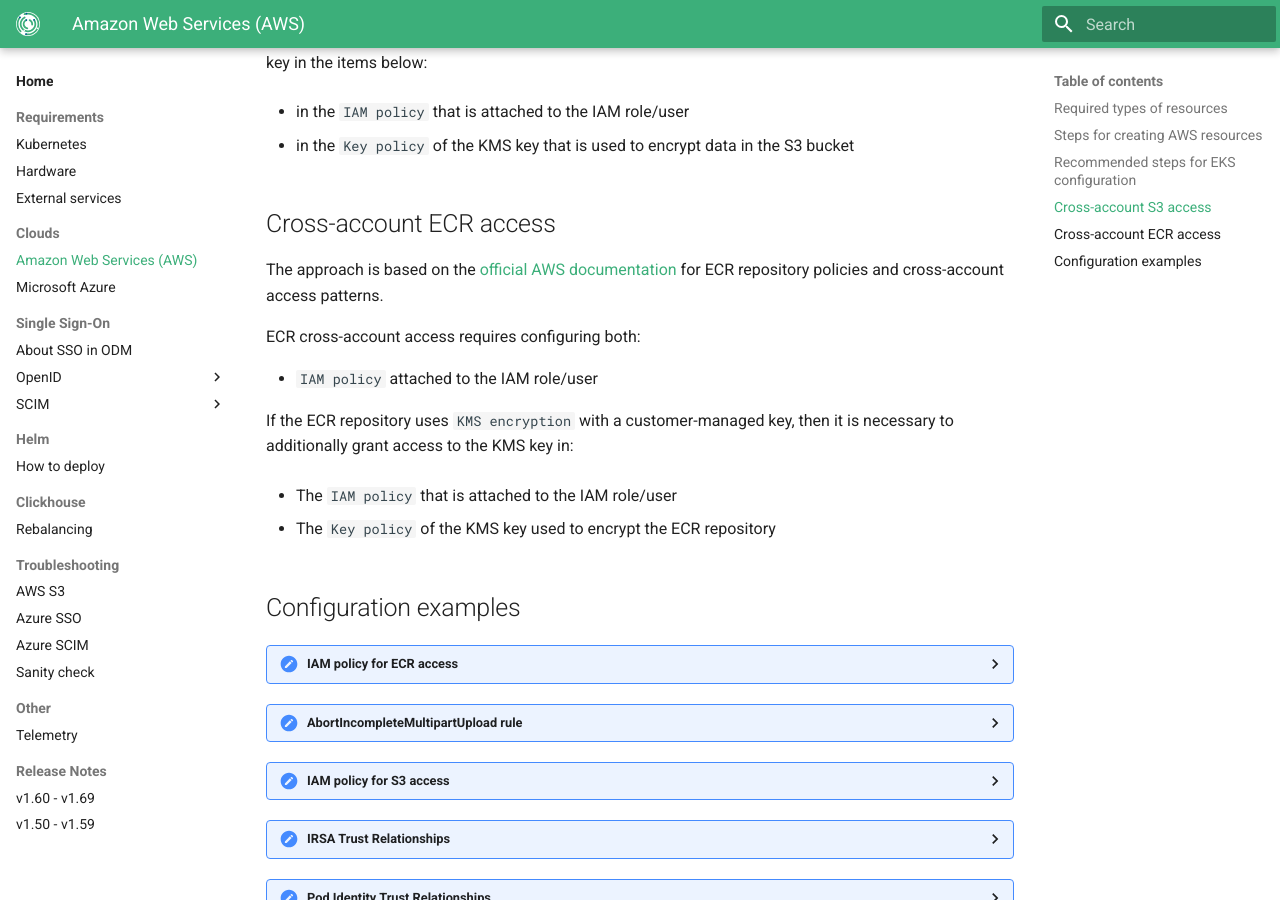
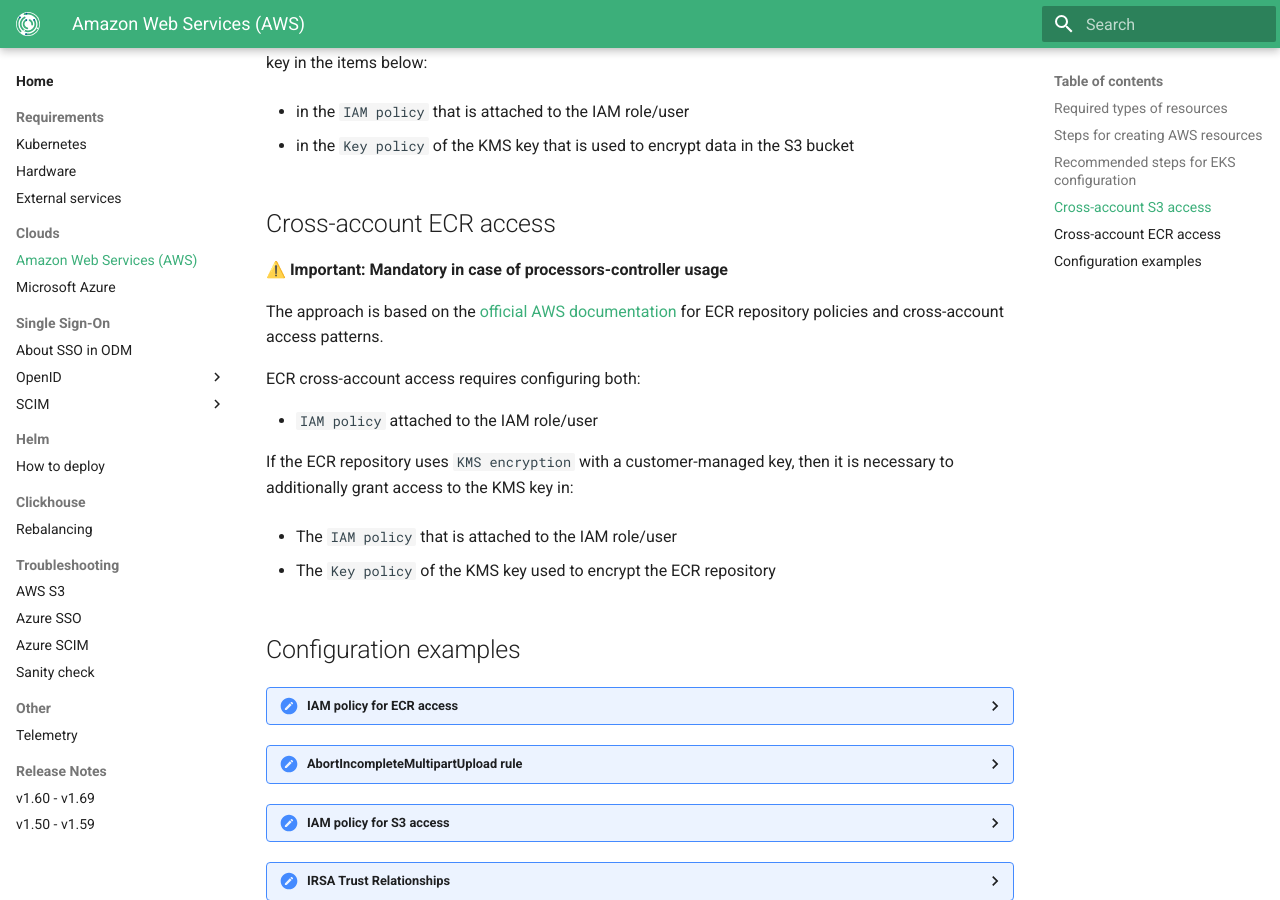
Before and after one commit to genestack/admin-docs, an MkDocs documentation site: the page built from docs/home/clouds/aws.md, in a window 1280 px wide and 900 px high, scrolled down 3244 px. Built offline with MkDocs 1.6.1 and Material for MkDocs 9.7.7, drawn with Linux system fonts in a browser that asks for light colours; the version menu is left out.

Commit message:
[ODM-12563] Add note for ecr access

```diff
--- a/docs/home/clouds/aws.md
+++ b/docs/home/clouds/aws.md
@@ -134,6 +134,8 @@
 - in the `Key policy` of the KMS key that is used to encrypt data in the S3 bucket
 
 ## Cross-account ECR access
+
+⚠️ **Important: Mandatory in case of processors-controller usage**
 
 The approach is based on the [official AWS documentation](https://repost.aws/knowledge-center/secondary-account-access-ecr) for ECR repository policies and cross-account access patterns.
 
```
